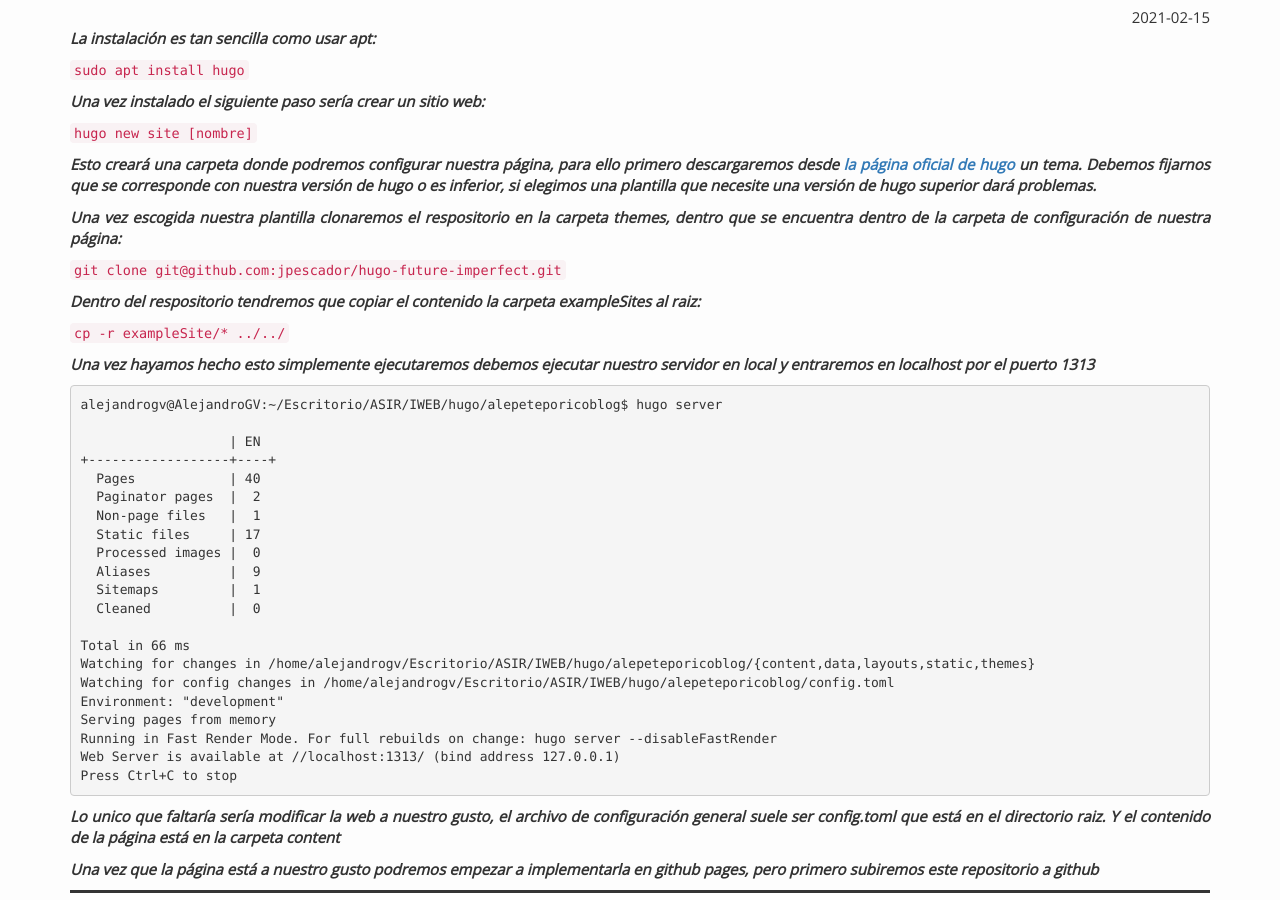
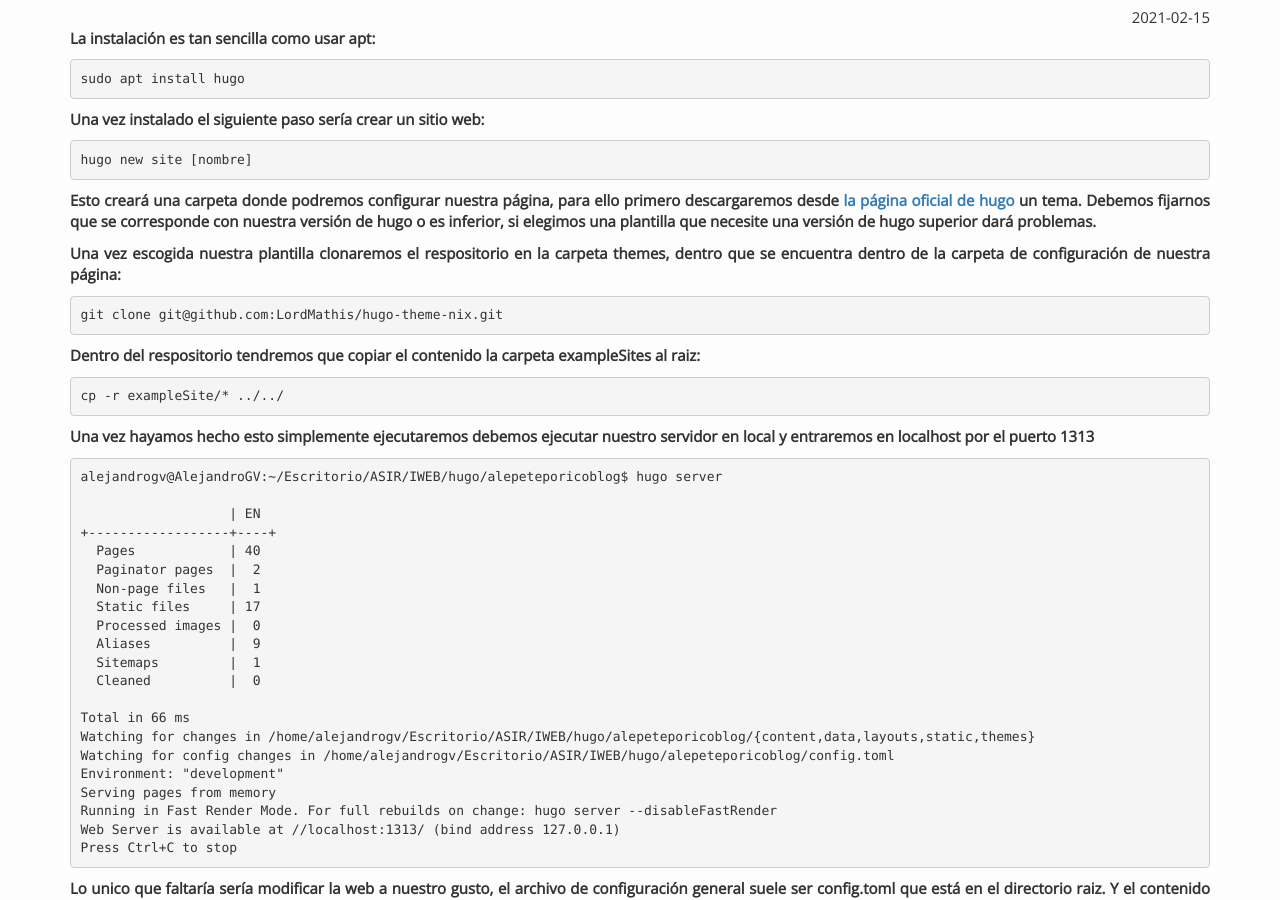
Before and after one commit to alepeteporico/alepeteporico.github.io, a plain HTML site: page practicas/pagina_estática/index.html in a window 1280 px wide. Shown: the part 133-1033 px from the top of the page. Drawn offline with nearby package versions, Linux system fonts and the light colour scheme.

Commit message:
documentacion de la práctica de hugo y Github pages

```diff
--- a/index.xml
+++ b/index.xml
@@ -18,10 +18,8 @@
 
       <guid>https://alepeteporico.github.io/practicas/pagina_est%C3%A1tica/</guid>
       <description>La instalación es tan sencilla como usar apt:
-sudo apt install hugo
-Una vez instalado el siguiente paso sería crear un sitio web:
-hugo new site [nombre]
-Esto creará una carpeta donde podremos configurar nuestra página, para ello primero descargaremos desde la página oficial de hugo un tema. Debemos fijarnos que se corresponde con nuestra versión de hugo o es inferior, si elegimos una plantilla que necesite una versión de hugo superior dará problemas.</description>
+sudo apt install hugo  Una vez instalado el siguiente paso sería crear un sitio web:
+hugo new site [nombre]  Esto creará una carpeta donde podremos configurar nuestra página, para ello primero descargaremos desde la página oficial de hugo un tema. Debemos fijarnos que se corresponde con nuestra versión de hugo o es inferior, si elegimos una plantilla que necesite una versión de hugo superior dará problemas.</description>
     </item>
 
     <item>
--- a/practicas/index.xml
+++ b/practicas/index.xml
@@ -18,10 +18,8 @@
 
       <guid>https://alepeteporico.github.io/practicas/pagina_est%C3%A1tica/</guid>
       <description>La instalación es tan sencilla como usar apt:
-sudo apt install hugo
-Una vez instalado el siguiente paso sería crear un sitio web:
-hugo new site [nombre]
-Esto creará una carpeta donde podremos configurar nuestra página, para ello primero descargaremos desde la página oficial de hugo un tema. Debemos fijarnos que se corresponde con nuestra versión de hugo o es inferior, si elegimos una plantilla que necesite una versión de hugo superior dará problemas.</description>
+sudo apt install hugo  Una vez instalado el siguiente paso sería crear un sitio web:
+hugo new site [nombre]  Esto creará una carpeta donde podremos configurar nuestra página, para ello primero descargaremos desde la página oficial de hugo un tema. Debemos fijarnos que se corresponde con nuestra versión de hugo o es inferior, si elegimos una plantilla que necesite una versión de hugo superior dará problemas.</description>
     </item>
 
   </channel>
--- a/practicas/pagina_estática/index.html
+++ b/practicas/pagina_estática/index.html
@@ -82,25 +82,29 @@
                 <h1><a href="https://alepeteporico.github.io/practicas/pagina_est%C3%A1tica/">Implantanción y despliegue de una web estática</a></h1>
                 <span class="post-date">2021-02-15 </span>
                 <div class="post-content">
-                    <p><strong><em>La instalación es tan sencilla como usar apt:</em></strong></p>
+                    <p><strong>La instalación es tan sencilla como usar apt:</strong></p>
 
-<p><code>sudo apt install hugo</code></p>
+<pre><code>sudo apt install hugo
+</code></pre>
 
-<p><strong><em>Una vez instalado el siguiente paso sería crear un sitio web:</em></strong></p>
+<p><strong>Una vez instalado el siguiente paso sería crear un sitio web:</strong></p>
 
-<p><code>hugo new site [nombre]</code></p>
+<pre><code>hugo new site [nombre]
+</code></pre>
 
-<p><strong><em>Esto creará una carpeta donde podremos configurar nuestra página, para ello primero descargaremos desde <a href="https://themes.gohugo.io/">la página oficial de hugo</a> un tema. Debemos fijarnos que se corresponde con nuestra versión de hugo o es inferior, si elegimos una plantilla que necesite una versión de hugo superior dará problemas.</em></strong></p>
+<p><strong>Esto creará una carpeta donde podremos configurar nuestra página, para ello primero descargaremos desde <a href="https://themes.gohugo.io/">la página oficial de hugo</a> un tema. Debemos fijarnos que se corresponde con nuestra versión de hugo o es inferior, si elegimos una plantilla que necesite una versión de hugo superior dará problemas.</strong></p>
 
-<p><strong><em>Una vez escogida nuestra plantilla clonaremos el respositorio en la carpeta themes, dentro que se encuentra dentro de la carpeta de configuración de nuestra página:</em></strong></p>
+<p><strong>Una vez escogida nuestra plantilla clonaremos el respositorio en la carpeta themes, dentro que se encuentra dentro de la carpeta de configuración de nuestra página:</strong></p>
 
-<p><code>git clone git@github.com:jpescador/hugo-future-imperfect.git</code></p>
+<pre><code>git clone git@github.com:LordMathis/hugo-theme-nix.git
+</code></pre>
 
-<p><strong><em>Dentro del respositorio tendremos que copiar el contenido la carpeta exampleSites al raiz:</em></strong></p>
+<p><strong>Dentro del respositorio tendremos que copiar el contenido la carpeta exampleSites al raiz:</strong></p>
 
-<p><code>cp -r exampleSite/* ../../</code></p>
+<pre><code>cp -r exampleSite/* ../../
+</code></pre>
 
-<p><strong><em>Una vez hayamos hecho esto simplemente ejecutaremos debemos ejecutar nuestro servidor en local y entraremos en localhost por el puerto 1313</em></strong></p>
+<p><strong>Una vez hayamos hecho esto simplemente ejecutaremos debemos ejecutar nuestro servidor en local y entraremos en localhost por el puerto 1313</strong></p>
 
 <pre><code>alejandrogv@AlejandroGV:~/Escritorio/ASIR/IWEB/hugo/alepeteporicoblog$ hugo server
 
@@ -125,9 +129,24 @@
 Press Ctrl+C to stop
 </code></pre>
 
-<p><strong><em>Lo unico que faltaría sería modificar la web a nuestro gusto, el archivo de configuración general suele ser config.toml que está en el directorio raiz. Y el contenido de la página está en la carpeta content</em></strong></p>
+<p><strong>Lo unico que faltaría sería modificar la web a nuestro gusto, el archivo de configuración general suele ser config.toml que está en el directorio raiz. Y el contenido de la página está en la carpeta content</strong></p>
 
-<p><strong><em>Una vez que la página está a nuestro gusto podremos empezar a implementarla en github pages, pero primero subiremos este repositorio a github</em></strong></p>
+<p><strong>Una vez que la página está a nuestro gusto podremos empezar a implementarla en github pages, crearemos un respositorio vacío en github, al que llamaré alepeteporico.github.io clonaremos el repositorio y crearemos el contenido estático en este repositorio con el siguiete comando</strong></p>
+
+<pre><code>alejandrogv@AlejandroGV:~/Escritorio/ASIR/IWEB/hugo/blog_hugo$ hugo -d ../alepeteporicoblog.github.io/
+</code></pre>
+
+<p><strong>Ahora deberemos entrar en la configuración de nuestro repostirorio para añadir nuestra página a GithubPages, en la option podremos encontrar el apartado GithubPages</strong></p>
+
+<p><img src="/implantacion_web_estatica/2.png" alt="apartado_Githubpages" /></p>
+
+<p><strong>Cambiaremos el Source de none a main y entonces se generará la URL de nuestra página</strong></p>
+
+<p><img src="/implantacion_web_estatica/3.png" alt="none" /></p>
+
+<p><strong>Y ya tendremos nuestra <a href="https://alepeteporico.github.io/">página</a> desplegada, solo tendremos que ir añadiendo contenido</strong></p>
+
+<p><img src="/implantacion_web_estatica/4.png" alt="pagina" /></p>
 
                 </div>
 
--- a/tags/iweb/index.xml
+++ b/tags/iweb/index.xml
@@ -18,10 +18,8 @@
 
       <guid>https://alepeteporico.github.io/practicas/pagina_est%C3%A1tica/</guid>
       <description>La instalación es tan sencilla como usar apt:
-sudo apt install hugo
-Una vez instalado el siguiente paso sería crear un sitio web:
-hugo new site [nombre]
-Esto creará una carpeta donde podremos configurar nuestra página, para ello primero descargaremos desde la página oficial de hugo un tema. Debemos fijarnos que se corresponde con nuestra versión de hugo o es inferior, si elegimos una plantilla que necesite una versión de hugo superior dará problemas.</description>
+sudo apt install hugo  Una vez instalado el siguiente paso sería crear un sitio web:
+hugo new site [nombre]  Esto creará una carpeta donde podremos configurar nuestra página, para ello primero descargaremos desde la página oficial de hugo un tema. Debemos fijarnos que se corresponde con nuestra versión de hugo o es inferior, si elegimos una plantilla que necesite una versión de hugo superior dará problemas.</description>
     </item>
 
   </channel>
```
Also changed, not shown: practicas/index.html (+2 -4 lines), tags/iweb/index.html (+2 -4 lines), implantacion_web_estatica/2.png (added), implantacion_web_estatica/3.png (added), implantacion_web_estatica/4.png (added).
